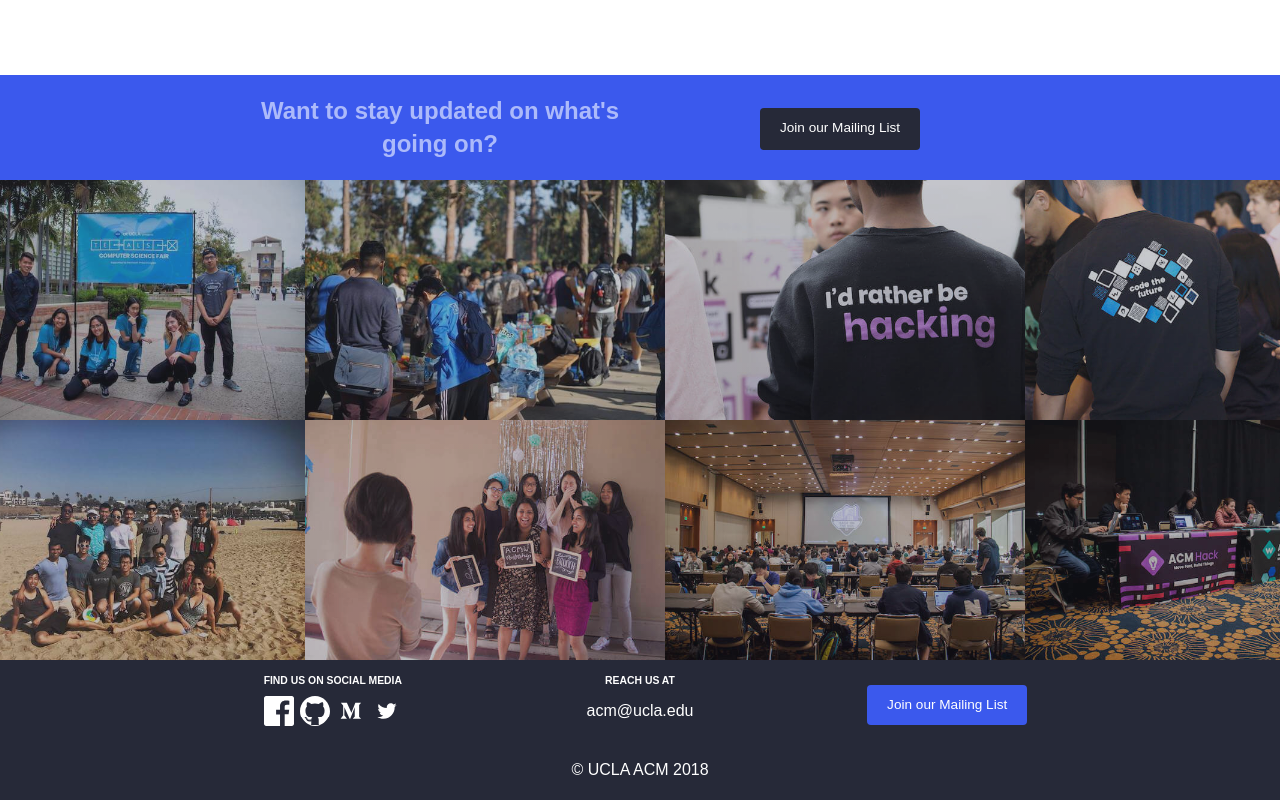
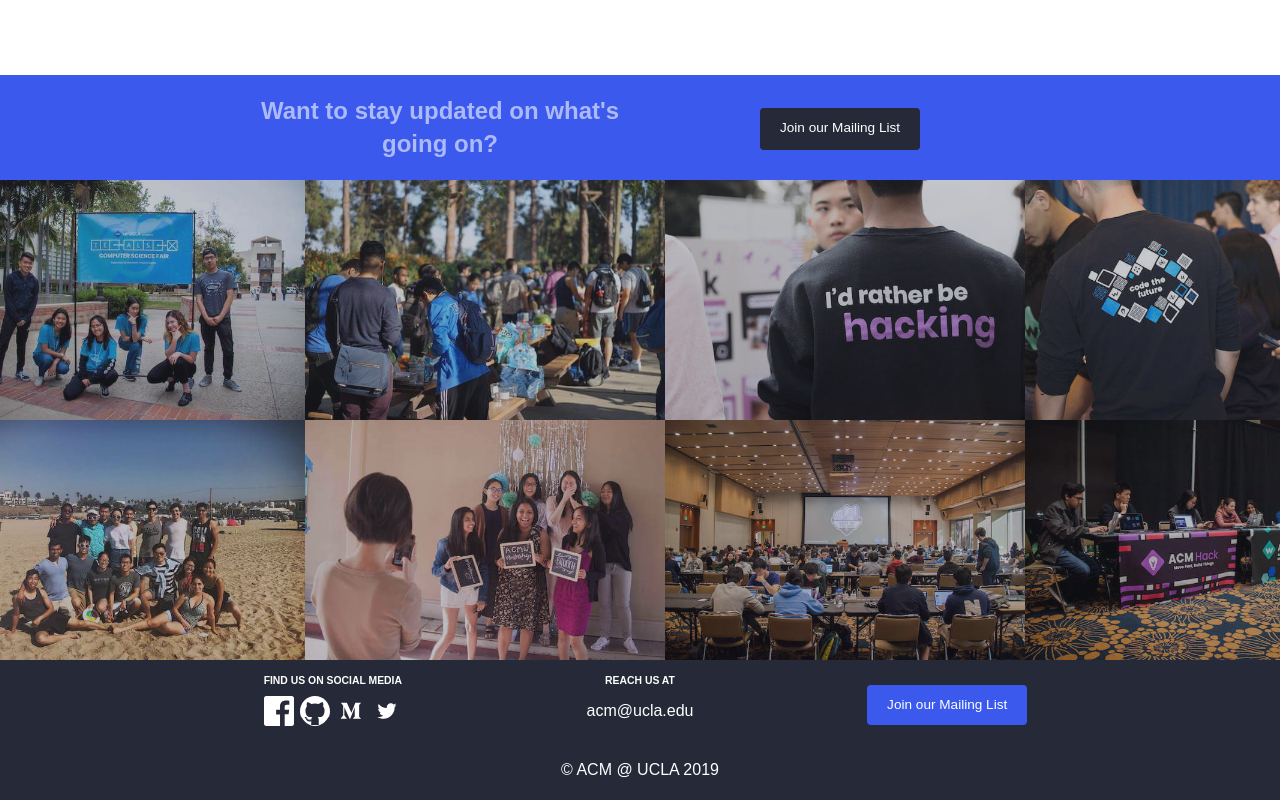
Before and after one commit to uclaacm/website, a React app: page / in a window 1280 px wide. Shown: the part 1691-2491 px from the top of the page. Built offline with nearby package versions, Linux system fonts and the light colour scheme; the HTML template or start-up script is replaced by a standard one.

Commit message:
updated copyright

```diff
--- a/src/components/Footer/index.jsx
+++ b/src/components/Footer/index.jsx
@@ -26,7 +26,7 @@ export default class Footer extends React.Component {
 						</div>
 					</div>
 					<div id="footer-bottom">
-						<span>&copy; UCLA ACM 2018</span>
+						<span>&copy; ACM @ UCLA 2019</span>
 					</div>
 				</div>
 			</div>
```
